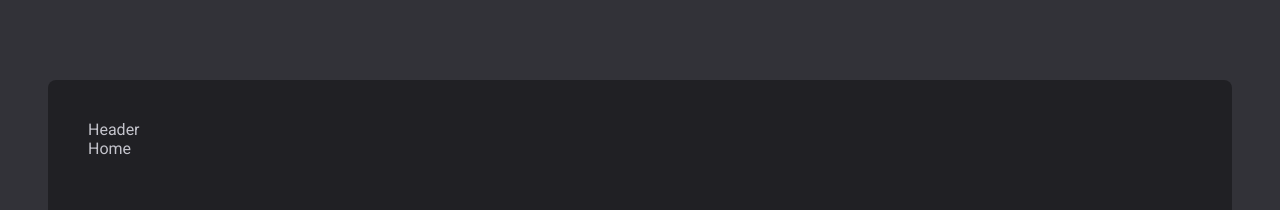
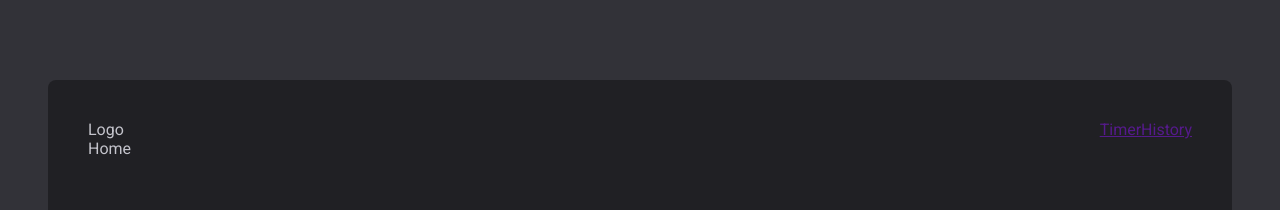
Before and after one commit to loupprodi/projeto-ignite02-timer, a React (Vite) app: page / in a window 1280 px wide. Shown: the top 210 px of the page. Built offline with nearby package versions, Linux system fonts and the light colour scheme.

Commit message:
adicionando phosphor react

```diff
--- a/package.json
+++ b/package.json
@@ -10,6 +10,7 @@
     "preview": "vite preview"
   },
   "dependencies": {
+    "phosphor-react": "^1.4.1",
     "react": "^18.2.0",
     "react-dom": "^18.2.0",
     "react-router-dom": "^6.11.1",
--- a/src/components/header/Header.tsx
+++ b/src/components/header/Header.tsx
@@ -1,7 +1,14 @@
+import { HeaderContainer } from "./styles";
+
 export const Header = () => {
   return (
-    <div>
-      <header>Header</header>
-    </div>
+    <HeaderContainer>
+      <span>Logo</span>
+      <nav>
+        <img src="" alt="" />
+        <a href="">Timer</a>
+        <a href="">History</a>
+      </nav>
+    </HeaderContainer>
   );
 };
```
Also changed, not shown: 2 other files (tests, documents, lock files or other folders).
